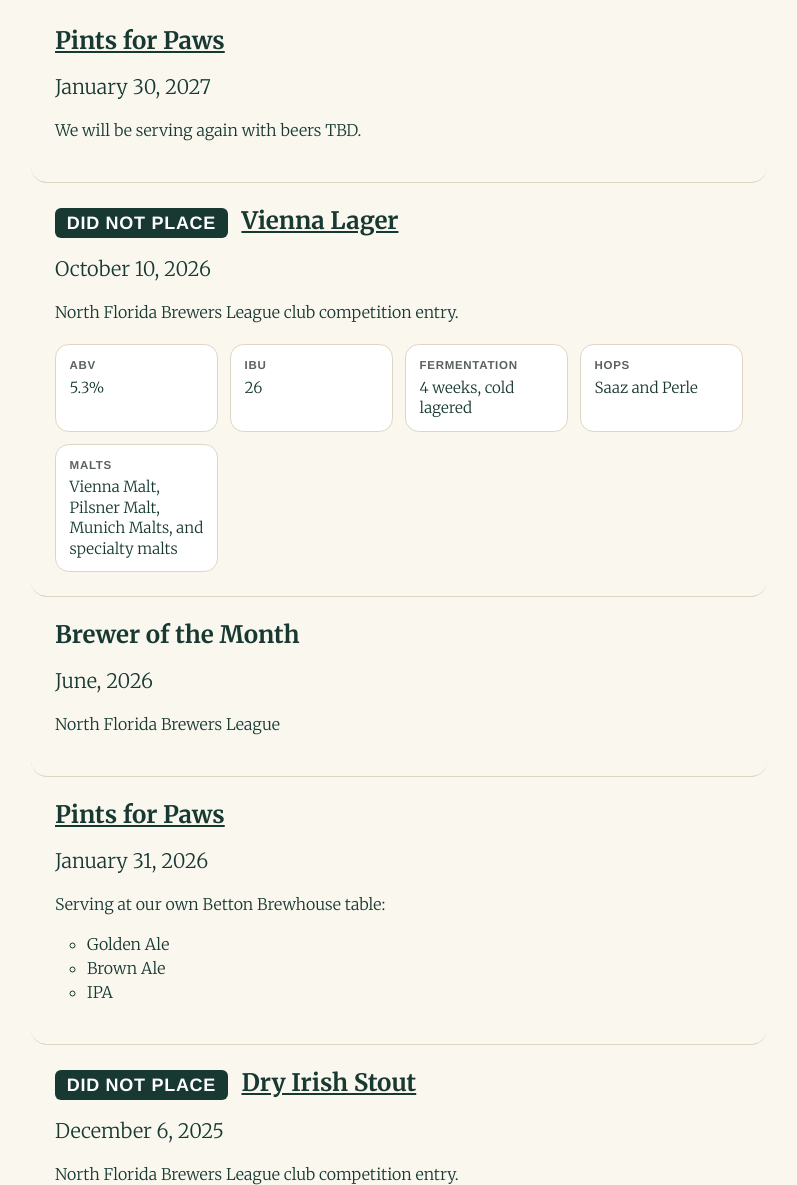
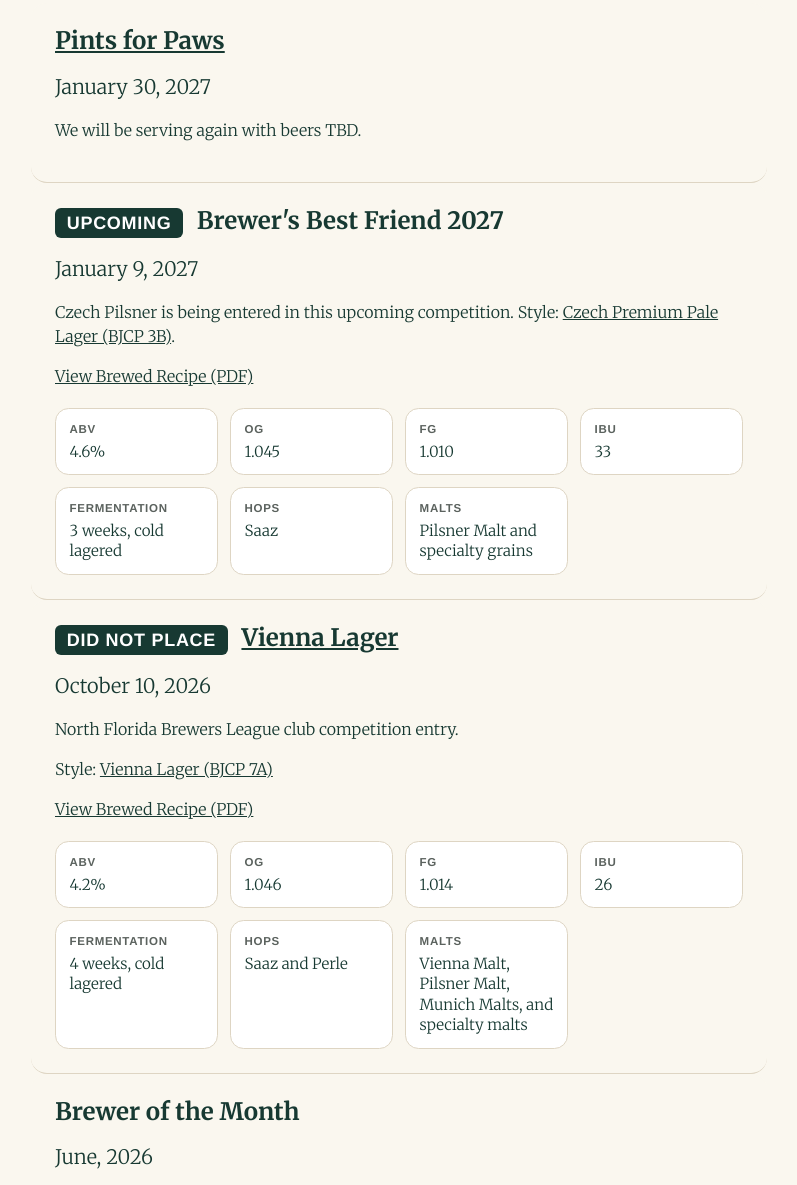
Before and after one commit to roberthodgen/bettonbrewhouse-com, a plain HTML site: page index.html in a window 1280 px wide. Shown: the part 3021-4206 px from the top of the page, without its empty margins (241-1038 px from the left). Drawn offline with nearby package versions, Linux system fonts and the light colour scheme.

Commit message:
feat(events): add Brewer's Best Friend in 2027

```diff
--- a/index.html
+++ b/index.html
@@ -378,6 +378,30 @@
             </li>
             <li class="event-card list-group-item bg-light py-4 px-4">
               <h3 class="fw-bold fs-4">
+                <span class="result-badge badge me-2" style="background-color: var(--color-primary); text-decoration: none;">Upcoming</span>
+                Brewer's Best Friend 2027
+              </h3>
+              <p class="lead my-3">
+                January 9, 2027
+              </p>
+              <p>
+                Czech Pilsner is being entered in this upcoming competition. Style: <a href="https://www.bjcp.org/style/2021/3/3B/czech-premium-pale-lager/">Czech Premium Pale Lager (BJCP 3B)</a>.
+              </p>
+              <p>
+                <a href="documents/Brewfather_CzechPilsner16_20261117.pdf">View Brewed Recipe (PDF)</a>
+              </p>
+              <dl class="beer-specs">
+                <div class="beer-spec"><dt class="beer-spec-label">ABV</dt><dd class="beer-spec-value mb-0">4.6%</dd></div>
+                <div class="beer-spec"><dt class="beer-spec-label">OG</dt><dd class="beer-spec-value mb-0">1.045</dd></div>
+                <div class="beer-spec"><dt class="beer-spec-label">FG</dt><dd class="beer-spec-value mb-0">1.010</dd></div>
+                <div class="beer-spec"><dt class="beer-spec-label">IBU</dt><dd class="beer-spec-value mb-0">33</dd></div>
+                <div class="beer-spec"><dt class="beer-spec-label">Fermentation</dt><dd class="beer-spec-value mb-0">3 weeks, cold lagered</dd></div>
+                <div class="beer-spec"><dt class="beer-spec-label">Hops</dt><dd class="beer-spec-value mb-0">Saaz</dd></div>
+                <div class="beer-spec"><dt class="beer-spec-label">Malts</dt><dd class="beer-spec-value mb-0">Pilsner Malt and specialty grains</dd></div>
+              </dl>
+            </li>
+            <li class="event-card list-group-item bg-light py-4 px-4">
+              <h3 class="fw-bold fs-4">
                 <span class="result-badge badge me-2" style="background-color: var(--color-primary); text-decoration: none;" title="Competition result.">
                   Did Not Place
                 </span>
@@ -391,8 +415,16 @@
               <p>
                 North Florida Brewers League club competition entry.
               </p>
+              <p>
+                Style: <a href="https://www.bjcp.org/style/2021/7/7A/vienna-lager/">Vienna Lager (BJCP 7A)</a>
+              </p>
+              <p>
+                <a href="documents/Brewfather_ViennaLager1_20261117.pdf">View Brewed Recipe (PDF)</a>
+              </p>
               <dl class="beer-specs">
-                <div class="beer-spec"><dt class="beer-spec-label">ABV</dt><dd class="beer-spec-value mb-0">5.3%</dd></div>
+                <div class="beer-spec"><dt class="beer-spec-label">ABV</dt><dd class="beer-spec-value mb-0">4.2%</dd></div>
+                <div class="beer-spec"><dt class="beer-spec-label">OG</dt><dd class="beer-spec-value mb-0">1.046</dd></div>
+                <div class="beer-spec"><dt class="beer-spec-label">FG</dt><dd class="beer-spec-value mb-0">1.014</dd></div>
                 <div class="beer-spec"><dt class="beer-spec-label">IBU</dt><dd class="beer-spec-value mb-0">26</dd></div>
                 <div class="beer-spec"><dt class="beer-spec-label">Fermentation</dt><dd class="beer-spec-value mb-0">4 weeks, cold lagered</dd></div>
                 <div class="beer-spec"><dt class="beer-spec-label">Hops</dt><dd class="beer-spec-value mb-0">Saaz and Perle</dd></div>
@@ -449,8 +481,16 @@
               <p>
                 North Florida Brewers League club competition entry.
               </p>
+              <p>
+                Style: <a href="https://www.bjcp.org/style/2021/15/15B/irish-stout/">Irish Stout (BJCP 15B)</a>
+              </p>
+              <p>
+                <a href="documents/Brewfather_DryIrishStout1_20261117.pdf">View Brewed Recipe (PDF)</a>
+              </p>
               <dl class="beer-specs">
-                <div class="beer-spec"><dt class="beer-spec-label">ABV</dt><dd class="beer-spec-value mb-0">4.6%</dd></div>
+                <div class="beer-spec"><dt class="beer-spec-label">ABV</dt><dd class="beer-spec-value mb-0">3.9%</dd></div>
+                <div class="beer-spec"><dt class="beer-spec-label">OG</dt><dd class="beer-spec-value mb-0">1.045</dd></div>
+                <div class="beer-spec"><dt class="beer-spec-label">FG</dt><dd class="beer-spec-value mb-0">1.015</dd></div>
                 <div class="beer-spec"><dt class="beer-spec-label">IBU</dt><dd class="beer-spec-value mb-0">35</dd></div>
                 <div class="beer-spec"><dt class="beer-spec-label">Fermentation</dt><dd class="beer-spec-value mb-0">6 days</dd></div>
                 <div class="beer-spec"><dt class="beer-spec-label">Hops</dt><dd class="beer-spec-value mb-0">EKG, Magnum, and Fuggle</dd></div>
@@ -493,8 +533,13 @@
               <p>
                 North Florida Brewers League club competition entry.
               </p>
+              <p>
+                <a href="documents/Brewfather_ItalianPilsner1_20261117.pdf">View Brewed Recipe (PDF)</a>
+              </p>
               <dl class="beer-specs">
-                <div class="beer-spec"><dt class="beer-spec-label">ABV</dt><dd class="beer-spec-value mb-0">5.0%</dd></div>
+                <div class="beer-spec"><dt class="beer-spec-label">ABV</dt><dd class="beer-spec-value mb-0">5.1%</dd></div>
+                <div class="beer-spec"><dt class="beer-spec-label">OG</dt><dd class="beer-spec-value mb-0">1.050</dd></div>
+                <div class="beer-spec"><dt class="beer-spec-label">FG</dt><dd class="beer-spec-value mb-0">1.011</dd></div>
                 <div class="beer-spec"><dt class="beer-spec-label">IBU</dt><dd class="beer-spec-value mb-0">36</dd></div>
                 <div class="beer-spec"><dt class="beer-spec-label">Fermentation</dt><dd class="beer-spec-value mb-0">3 weeks</dd></div>
                 <div class="beer-spec"><dt class="beer-spec-label">Hops</dt><dd class="beer-spec-value mb-0">Saaz, Perle, Magnum, and Hersbrucker</dd></div>
```
Also changed, not shown: 7 other files.
